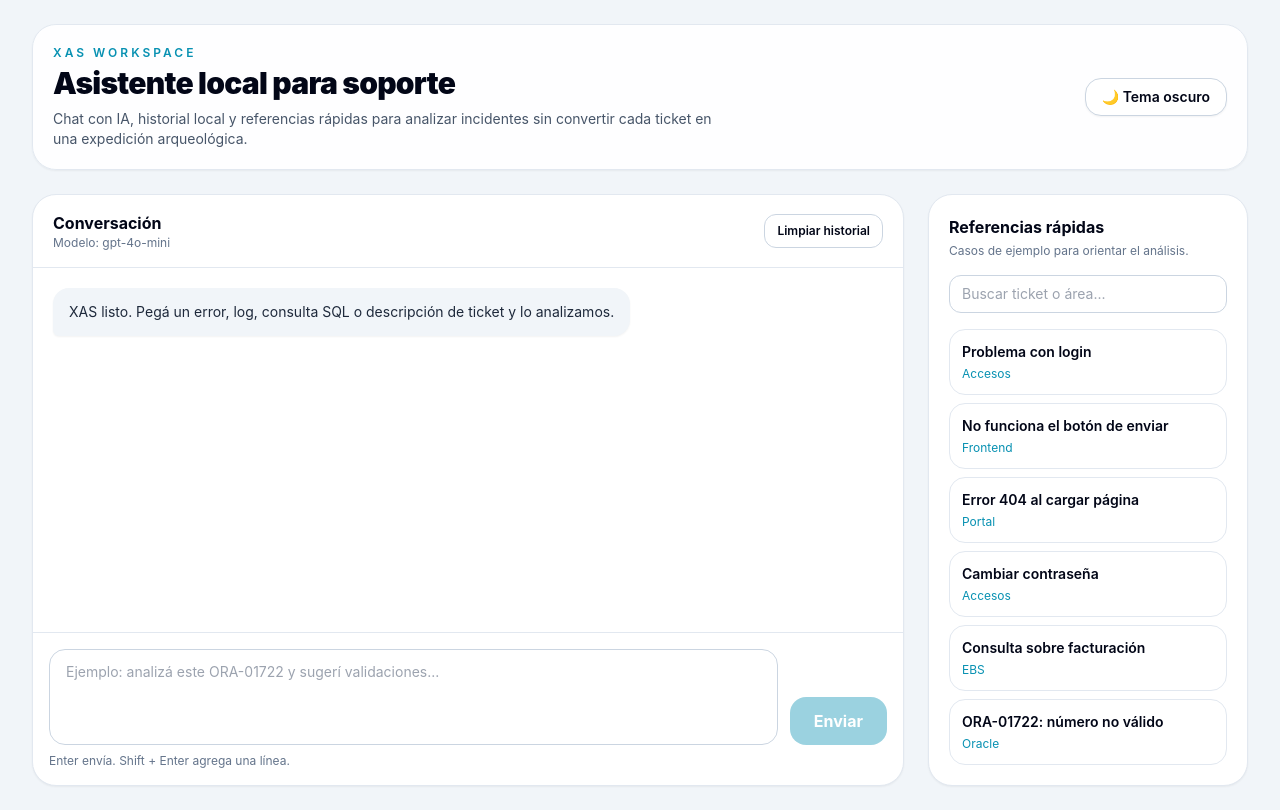
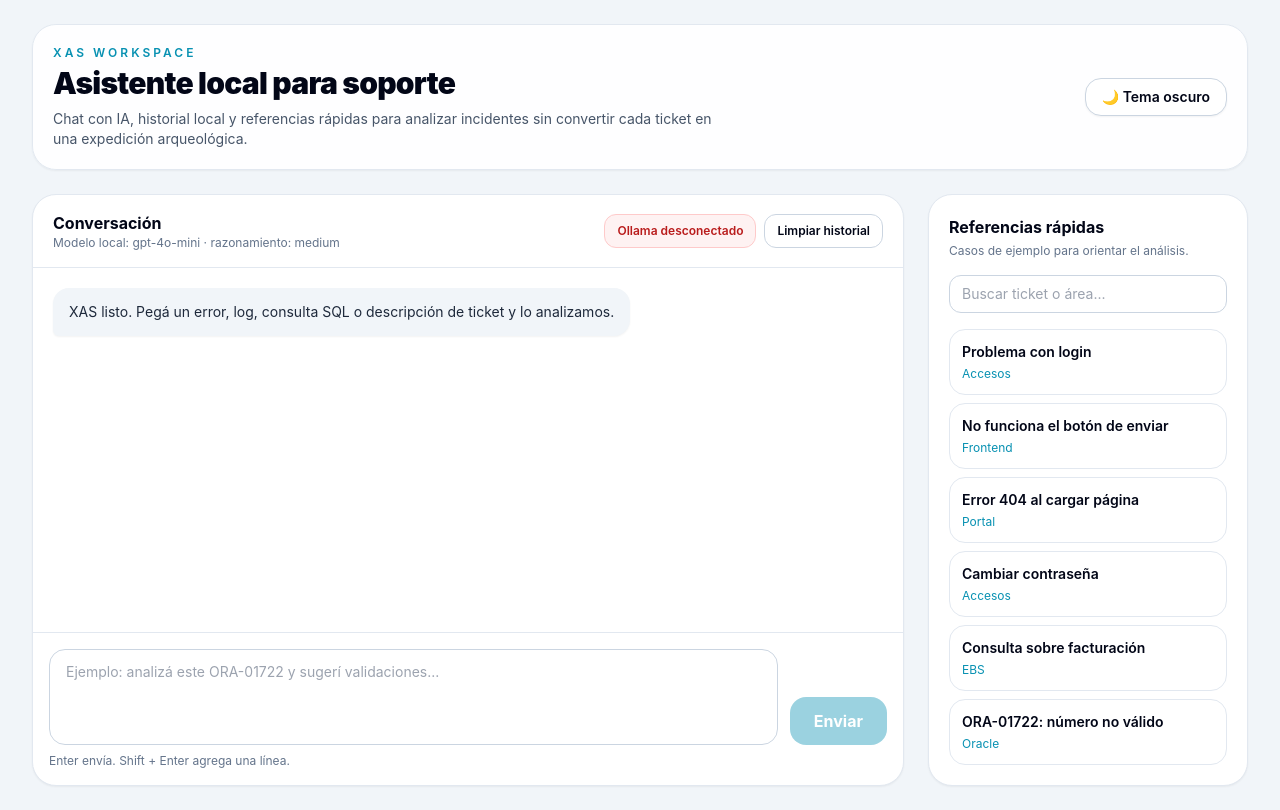
Before and after one commit to Facu199806/xas, a React (Vite) app: page / in a window 1280 px wide. Built offline with nearby package versions, Linux system fonts and the light colour scheme; no server answers.

Commit message:
Integra Ollama y mejora el razonamiento del asistente

```diff
--- a/src/components/Chat.jsx
+++ b/src/components/Chat.jsx
@@ -1,8 +1,16 @@
 import { useEffect, useMemo, useRef, useState } from 'react'
 
-const HISTORY_KEY = 'xas-chat-history-v2'
+const HISTORY_KEY = 'xas-chat-history-v3'
 const API_URL = import.meta.env.VITE_AI_API_URL || '/api/v1/chat/completions'
-const MODEL = import.meta.env.VITE_AI_MODEL || 'gpt-4o-mini'
+const MODELS_URL = import.meta.env.VITE_AI_MODELS_URL || '/api/v1/models'
+const MODEL = import.meta.env.VITE_AI_MODEL || 'qwen3:4b'
+const REASONING_EFFORT = import.meta.env.VITE_AI_REASONING_EFFORT || 'medium'
+const TEMPERATURE = Number(import.meta.env.VITE_AI_TEMPERATURE ?? 0.2)
+const MAX_CONTEXT_MESSAGES = 18
+
+const SYSTEM_PROMPT = `Tu nombre es XAS. Sos un asistente local especializado en soporte técnico, análisis de incidentes, Oracle EBS, Siebel, SQL, PL/SQL y Windows.
+
+Antes de responder, separá hechos comprobables, hipótesis y datos faltantes. No inventes tablas, permisos, resultados, causas ni accesos. Cuando recibas un error o log, explicá qué indica, cuál es la causa más probable, cómo validarla y cuál es el siguiente paso seguro. Priorizá consultas de diagnóstico y evitá proponer UPDATE, DELETE o INSERT en producción salvo pedido explícito, aclarando siempre el riesgo. Respondé en español rioplatense claro, con pasos concretos y verificables. Razoná internamente y mostrale al usuario conclusiones útiles, no una cadena de pensamiento privada.`
 
 const starterMessage = {
   role: 'assistant',
@@ -18,14 +26,61 @@ function loadHistory() {
   }
 }
 
+function buildApiMessages(messages) {
+  const conversation = messages
+    .filter((message) => message.content !== starterMessage.content)
+    .slice(-MAX_CONTEXT_MESSAGES)
+    .map(({ role, content }) => ({ role, content }))
+
+  return [{ role: 'system', content: SYSTEM_PROMPT }, ...conversation]
+}
+
+function connectionClasses(status) {
+  if (status === 'online') return 'border-emerald-200 bg-emerald-50 text-emerald-700 dark:border-emerald-900 dark:bg-emerald-950/40 dark:text-emerald-300'
+  if (status === 'missing') return 'border-amber-200 bg-amber-50 text-amber-700 dark:border-amber-900 dark:bg-amber-950/40 dark:text-amber-300'
+  if (status === 'offline') return 'border-red-200 bg-red-50 text-red-700 dark:border-red-900 dark:bg-red-950/40 dark:text-red-300'
+  return 'border-slate-200 bg-slate-50 text-slate-600 dark:border-slate-700 dark:bg-slate-800 dark:text-slate-300'
+}
+
 export default function Chat() {
   const [messages, setMessages] = useState(loadHistory)
   const [input, setInput] = useState('')
   const [loading, setLoading] = useState(false)
   const [error, setError] = useState('')
+  const [connection, setConnection] = useState({ status: 'checking', message: 'Comprobando Ollama...' })
   const bottomRef = useRef(null)
 
   const canSend = useMemo(() => input.trim().length > 0 && !loading, [input, loading])
+
+  async function refreshConnection() {
+    setConnection({ status: 'checking', message: 'Comprobando Ollama...' })
+
+    try {
+      const response = await fetch(MODELS_URL)
+      const rawText = await response.text()
+      const data = rawText ? JSON.parse(rawText) : {}
+
+      if (!response.ok) throw new Error(`HTTP ${response.status}`)
+
+      const availableModels = Array.isArray(data?.data) ? data.data.map((item) => item.id) : []
+      const modelInstalled = availableModels.includes(MODEL)
+
+      setConnection(
+        modelInstalled
+          ? { status: 'online', message: 'Ollama conectado' }
+          : { status: 'missing', message: `Falta descargar ${MODEL}` },
+      )
+
+      return modelInstalled
+    } catch {
+      setConnection({ status: 'offline', message: 'Ollama desconectado' })
+      return false
+    }
+  }
+
+  useEffect(() => {
+    refreshConnection()
+  }, [])
 
   useEffect(() => {
     localStorage.setItem(HISTORY_KEY, JSON.stringify(messages))
@@ -49,8 +104,10 @@ export default function Chat() {
         headers: { 'Content-Type': 'application/json' },
         body: JSON.stringify({
           model: MODEL,
-          messages: nextMessages.map(({ role, content }) => ({ role, content })),
+          messages: buildApiMessages(nextMessages),
           stream: false,
+          temperature: Number.isFinite(TEMPERATURE) ? TEMPERATURE : 0.2,
+          reasoning_effort: REASONING_EFFORT,
         }),
       })
 
@@ -64,16 +121,36 @@ export default function Chat() {
       }
 
       if (!response.ok) {
-        const apiMessage = data?.error?.message || data?.message || `Error HTTP ${response.status}`
+        const apiMessage =
+          (typeof data?.error === 'string' && data.error) ||
+          data?.error?.message ||
+          data?.message ||
+          `Error HTTP ${response.status}`
+
+        if (response.status >= 500) {
+          throw new Error(`Ollama no responde. Verificá que esté iniciado en localhost:11434 y que el modelo ${MODEL} esté descargado.`)
+        }
+
+        if (response.status === 404 && /model|not found|no encontrado/i.test(apiMessage)) {
+          throw new Error(`El modelo ${MODEL} no está instalado. Ejecutá: ollama pull ${MODEL}`)
+        }
+
         throw new Error(apiMessage)
       }
 
       const content = data?.choices?.[0]?.message?.content
-      if (!content) throw new Error('La API respondió sin contenido en choices[0].message.content.')
+      if (!content) throw new Error('Ollama respondió sin contenido en choices[0].message.content.')
 
       setMessages((current) => [...current, { role: 'assistant', content }])
+      setConnection({ status: 'online', message: 'Ollama conectado' })
     } catch (requestError) {
-      setError(requestError instanceof Error ? requestError.message : 'No se pudo contactar con la IA.')
+      const requestMessage = requestError instanceof Error ? requestError.message : 'No se pudo contactar con la IA.'
+      const friendlyMessage = /failed to fetch|network|econnrefused|error http 500/i.test(requestMessage)
+        ? `Ollama no está disponible. Iniciá Ollama y ejecutá: ollama run ${MODEL}`
+        : requestMessage
+
+      setError(friendlyMessage)
+      setConnection({ status: 'offline', message: 'Ollama desconectado' })
     } finally {
       setLoading(false)
     }
@@ -85,12 +162,20 @@ export default function Chat() {
   }
 
   return (
-    <section className="flex min-h-[70vh] flex-col overflow-hidden rounded-3xl border border-slate-200 bg-white shadow-sm dark:border-slate-800 dark:bg-slate-900">
-      <div className="flex items-center justify-between border-b border-slate-200 px-5 py-4 dark:border-slate-800">
+    <section className="flex min-h-[70vh] flex-col overflow-hidden rounded-3xl border border-slate-200 bg-white shadow-sm transition-colors duration-300 dark:border-slate-800 dark:bg-slate-900">
+      <div className="flex flex-col gap-3 border-b border-slate-200 px-5 py-4 transition-colors dark:border-slate-800 sm:flex-row sm:items-center sm:justify-between">
         <div>
           <h2 className="font-bold">Conversación</h2>
-          <p className="text-xs text-slate-500 dark:text-slate-400">Modelo: {MODEL}</p>
+          <p className="text-xs text-slate-500 dark:text-slate-400">Modelo local: {MODEL} · razonamiento: {REASONING_EFFORT}</p>
         </div>
+        <div className="flex flex-wrap items-center gap-2">
+          <button
+            type="button"
+            onClick={refreshConnection}
+            className={`rounded-xl border px-3 py-2 text-xs font-semibold transition ${connectionClasses(connection.status)}`}
+          >
+            {connection.message}
+          </button>
           <button
             type="button"
             onClick={clearHistory}
@@ -98,6 +183,7 @@ export default function Chat() {
           >
             Limpiar historial
           </button>
+        </div>
       </div>
 
       <div className="flex-1 space-y-4 overflow-y-auto p-5">
@@ -121,7 +207,7 @@ export default function Chat() {
         {loading && (
           <div className="flex justify-start">
             <div className="rounded-2xl rounded-bl-md bg-slate-100 px-4 py-3 text-sm text-slate-500 dark:bg-slate-800 dark:text-slate-400">
-              Analizando...
+              Analizando localmente...
             </div>
           </div>
         )}
@@ -134,7 +220,7 @@ export default function Chat() {
         <div ref={bottomRef} />
       </div>
 
-      <form onSubmit={handleSend} className="border-t border-slate-200 p-4 dark:border-slate-800">
+      <form onSubmit={handleSend} className="border-t border-slate-200 p-4 transition-colors dark:border-slate-800">
         <label htmlFor="message" className="sr-only">Mensaje</label>
         <div className="flex flex-col gap-3 sm:flex-row">
           <textarea
@@ -149,7 +235,7 @@ export default function Chat() {
             }}
             rows={3}
             placeholder="Ejemplo: analizá este ORA-01722 y sugerí validaciones..."
-            className="min-h-24 flex-1 resize-none rounded-2xl border border-slate-300 bg-white px-4 py-3 text-sm outline-none transition focus:border-cyan-500 focus:ring-4 focus:ring-cyan-500/10 dark:border-slate-700 dark:bg-slate-950"
+            className="min-h-24 flex-1 resize-none rounded-2xl border border-slate-300 bg-white px-4 py-3 text-sm outline-none transition focus:border-cyan-500 focus:ring-4 focus:ring-cyan-500/10 dark:border-slate-700 dark:bg-slate-950 dark:text-slate-100"
           />
           <button
             type="submit"
```
Lines whose indentation alone changed are shown as unchanged.
